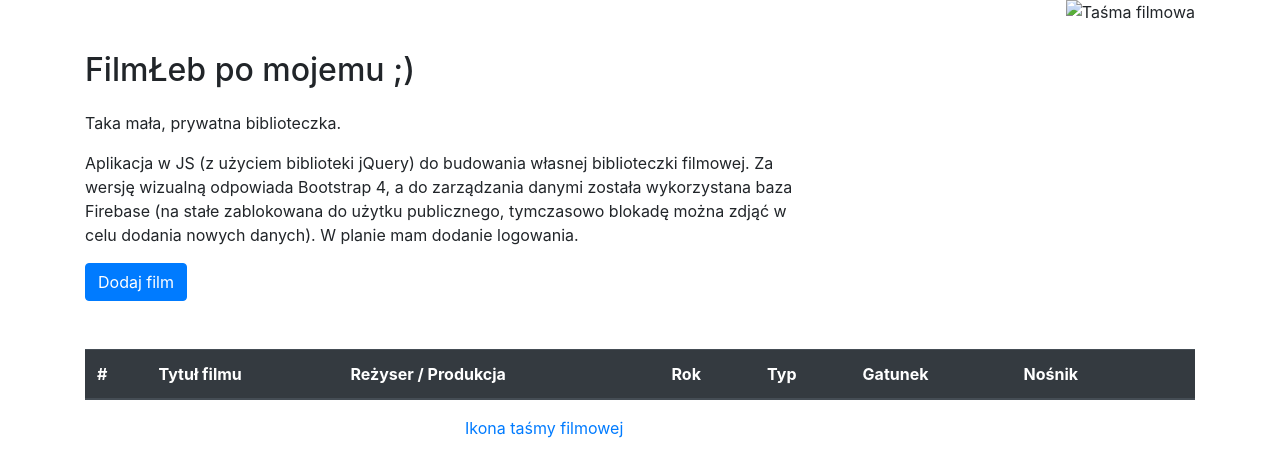
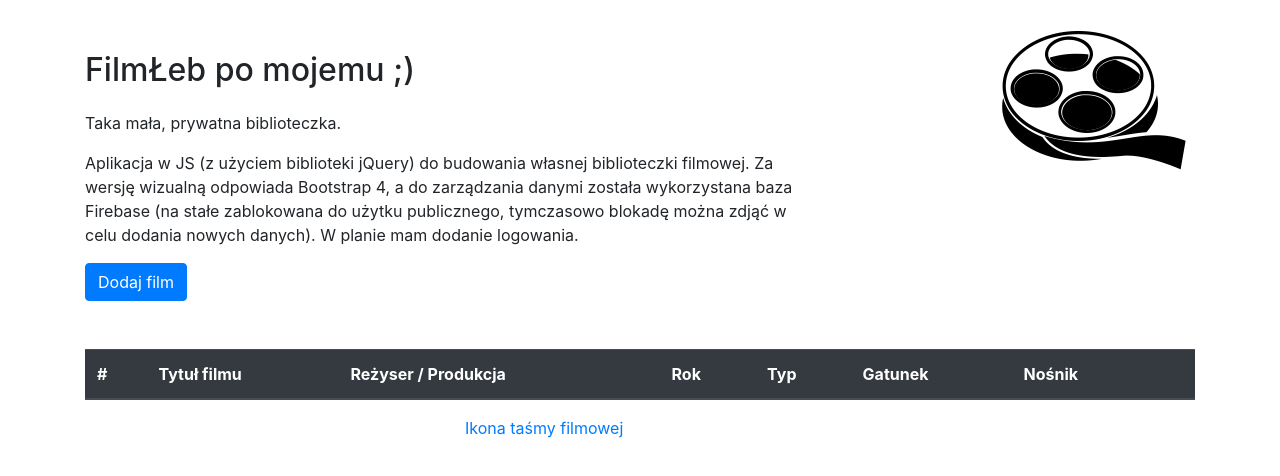
Before and after one commit to katarzynaizak/filmleb, a website: page src/content/index.html in a window 1280 px wide. Drawn offline with nearby package versions, Linux system fonts and the light colour scheme; files that its build step writes are made by us from their sources; the site is published under a folder, as on GitHub Pages, so addresses that start at the root find nothing; no server answers; files whose address does not match are found by name.

Commit message:
fix image url

```diff
--- a/src/content/index.html
+++ b/src/content/index.html
@@ -34,7 +34,7 @@
         <button type="button" class="btn btn-primary mb-5" data-toggle="modal" data-target="#exampleModal">Dodaj film</button>
       </div>
       <div class="col-4">
-        <img src="/assets/img/film-reel.jpg" alt="Taśma filmowa" class="float-right img-fluid" />
+        <img src="assets/img/film-reel.jpg" alt="Taśma filmowa" class="float-right img-fluid" />
       </div>
     </header>
     <div class="row">
```
